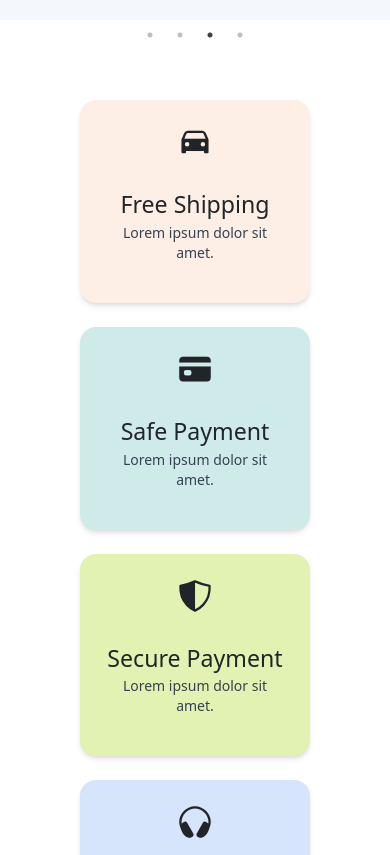
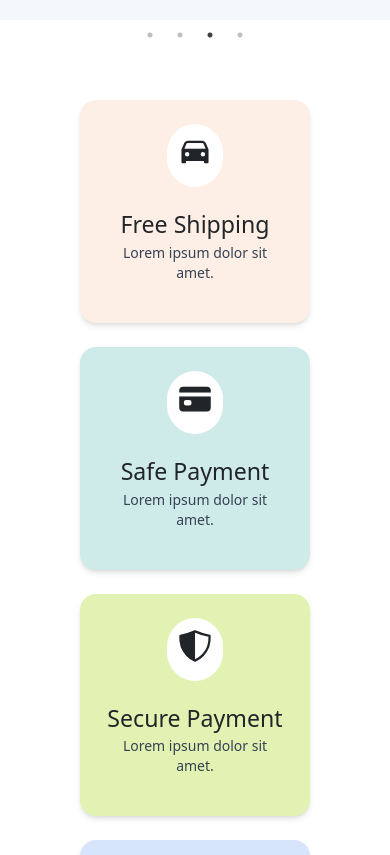
Before and after one commit to EdigaNagaPoojitha/Mart-ecommerce-app-ReactJS, a React (Vite) app: page / in a window 390 px wide. Shown: the part 1080-1935 px from the top of the page. Built offline with nearby package versions, Linux system fonts and the light colour scheme.

Commit message:
serviceComp is icon background is updated, Add to cart issue is solved ,responsiveness of all pages is double checked and Project Completed!!!!!!!!!

```diff
--- a/src/Components/ProductSlice.jsx
+++ b/src/Components/ProductSlice.jsx
@@ -5,13 +5,15 @@ const productSlice = createSlice({
   initialState: { cart: [] },
   reducers: {
     addToCart: (state, action) => {
+  console.log("Added to cart:", action.payload);
   const existing = state.cart.find(item => item.id === action.payload.id);
   if (existing) {
     existing.quantity += 1;
   } else {
     state.cart.push({ ...action.payload, quantity: 1 });
   }
-    },//It is used in card ,discount card to add product to cart
+},
+//It is used in card ,discount card to add product to cart
     increaseQuantity: (state, action) => {
       const item = state.cart.find(i => i.id === action.payload);
       if (item) {
--- a/src/Pages/HomeComponets/ServiceComp.jsx
+++ b/src/Pages/HomeComponets/ServiceComp.jsx
@@ -11,7 +11,7 @@ export default function ServiceComp(){
           className="p-6 rounded-2xl shadow-md flex flex-col items-center text-center"
           style={{ backgroundColor: item.bg }}>
 
-          <div className="text-4xl mb-4">{item.icon}</div>
+          <div className="text-4xl mb-4" style={{border: "1px solid white" ,padding:"9px",background:"white",borderRadius:"50px"}}>{item.icon}</div>
           <h3 className="text-xl font-bold mb-1">{item.title}</h3>
           <p className="text-sm text-gray-700">{item.subtitle}</p>
         </div>
```
Lines whose indentation alone changed are shown as unchanged.
